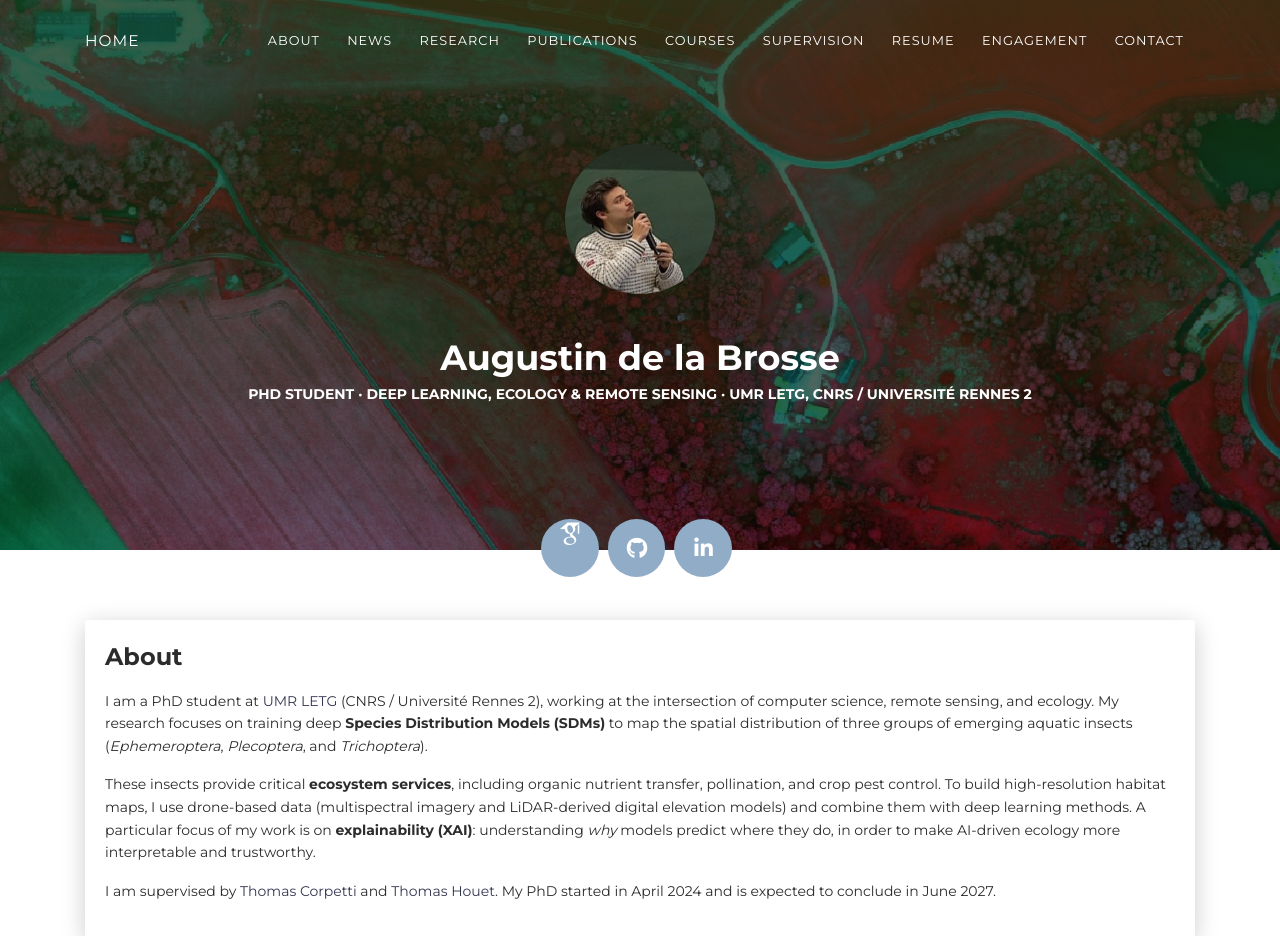
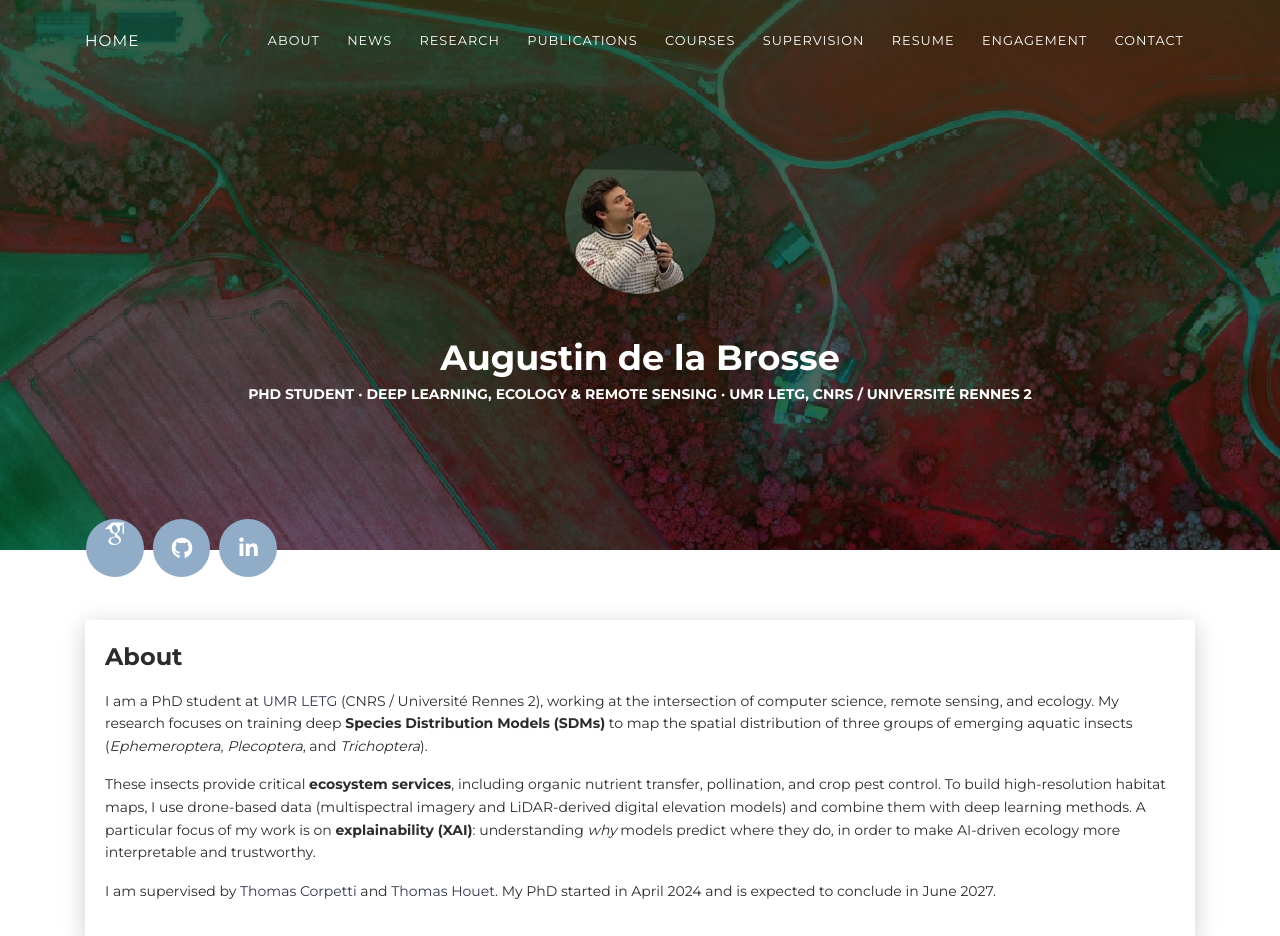
Before and after one commit to augustin-delabrosse/augustin-delabrosse.github.io, a plain HTML site: page index.html in a window 1280 px wide. Shown: the top 936 px of the page. Drawn offline with Linux system fonts and the light colour scheme; files whose address does not match are found by name.

Commit message:
Update index.html

```diff
--- a/index.html
+++ b/index.html
@@ -69,7 +69,7 @@
               </div>
               <div class="section">
                 <div class="container">
-                  <div class="button-container" style="display: flex; align-items: center;justify-content: center;">
+                  <div class="button-container" style="display: flex; align-items: center;">
                     <a class="btn btn-default btn-round btn-lg btn-icon" href="https://scholar.google.com/citations?user=u7ARPK4AAAAJ&hl=en&oi=ao" target="_blank" rel="tooltip" title="Google Scholar">
                       <i class="ai ai-google-scholar ai-2x"></i>
                     </a>
```
